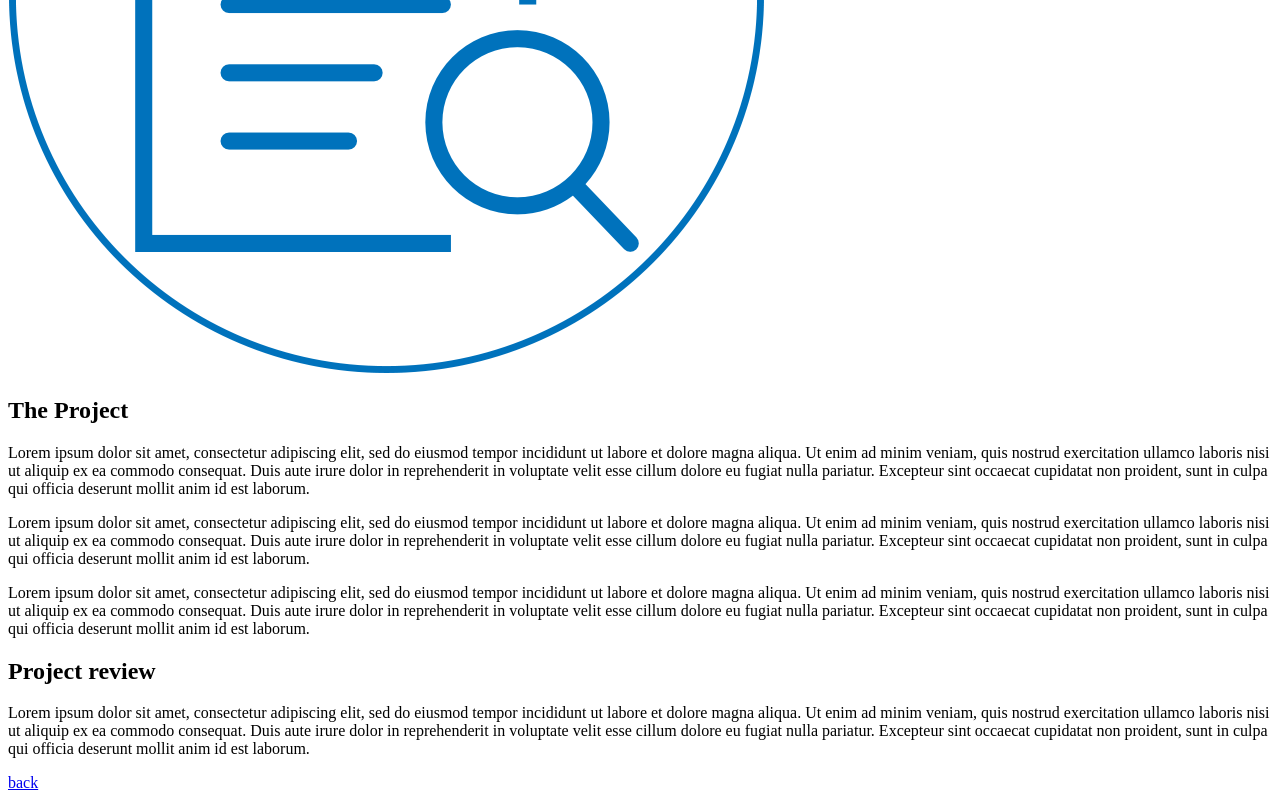
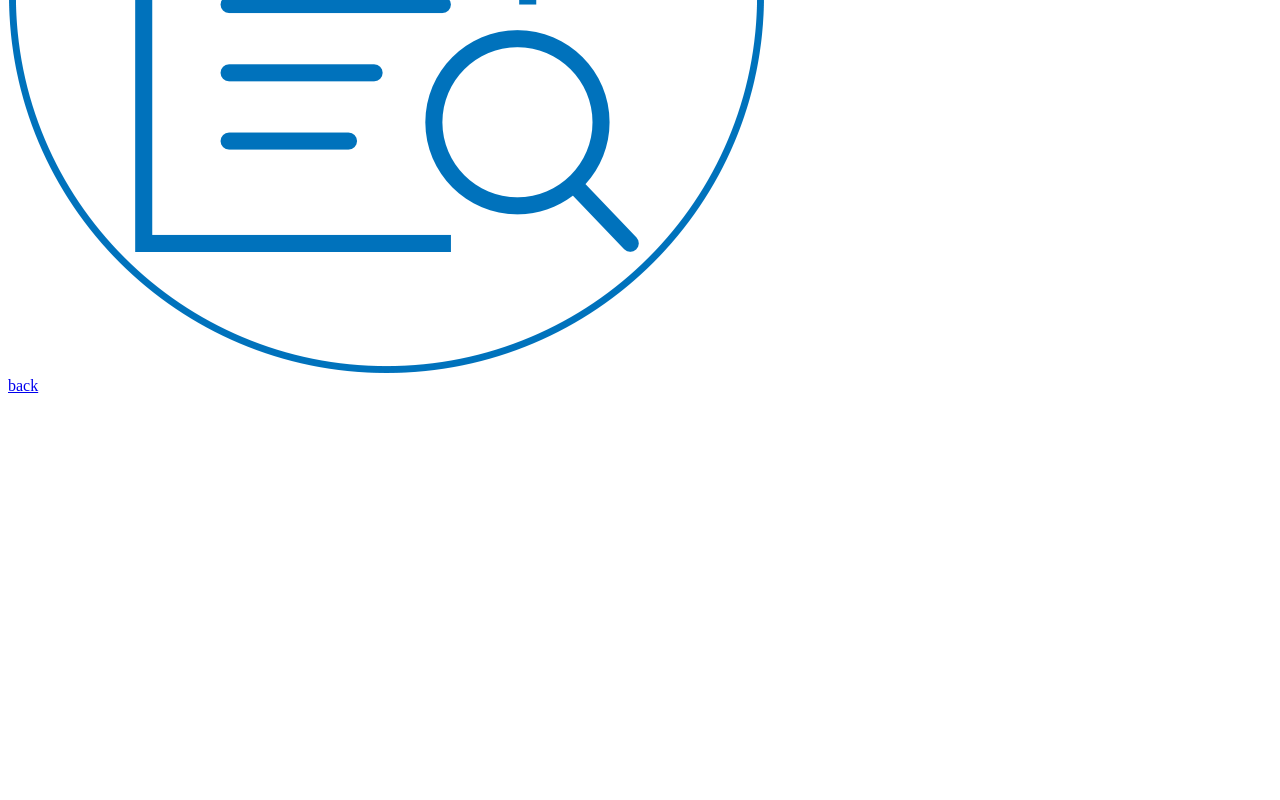
Before and after one commit to EskoJanatuinen/portfolio, a Next.js app: page /invoices in a window 1280 px wide. Shown: the part 580-1380 px from the top of the page. After the commit the page ends 983 px from the top, so only its background shows below. Built offline with nearby package versions, Linux system fonts and the light colour scheme.

Commit message:
Edit text

```diff
--- a/pages/invoices.jsx
+++ b/pages/invoices.jsx
@@ -11,7 +11,7 @@ const invoices = () => {
             <div className="md:grid md:grid-cols-2 gap-4 w-full max-w-[1240px]">
                 <div className="col-span-2 pt-10 md:pt-16 px-6 md:pb-14"><h1 className='py-4'>Invoices script</h1></div>
                 <div className="p-6">
-                    <h2 className='md:pt-10'>Introduction</h2>
+                    <h2 className='md:pt-10'>Coming soon...</h2>
                     <p className='py-8 text-gray-600'>
                     Lorem ipsum dolor sit amet, consectetur adipiscing elit, sed do eiusmod
                     tempor incididunt ut labore et dolore magna aliqua. Ut enim ad minim veniam,
@@ -21,7 +21,6 @@ const invoices = () => {
                     culpa qui officia deserunt mollit anim id est laborum.
                     </p>
                 </div>
-
                 <div className="col-start-2 px-6 pb-6 md:p-10 md:-m-10">
                     <div className='w-full h-auto m-auto shadow-lg shadow-gray-400 rounded-xl  md:rounded-full flex items-center justify-center p-4 hover:scale-105 ease-in duration-300'>
                         <a href='https://github.com/EskoJanatuinen/invoice_reports' target='_blank' rel='noreferrer noopener'>
@@ -33,43 +32,7 @@ const invoices = () => {
                         </a>
                     </div>
                 </div>
-                <div className="col-span-2 p-6 md:-mt-16">
-                <h2 className='py-4'>The Project</h2>
-                    <p className='py-4 text-gray-600'>
-                    Lorem ipsum dolor sit amet, consectetur adipiscing elit, sed do eiusmod
-                    tempor incididunt ut labore et dolore magna aliqua. Ut enim ad minim veniam,
-                    quis nostrud exercitation ullamco laboris nisi ut aliquip ex ea commodo consequat.
-                    Duis aute irure dolor in reprehenderit in voluptate velit esse cillum dolore eu
-                    fugiat nulla pariatur. Excepteur sint occaecat cupidatat non proident, sunt in
-                    culpa qui officia deserunt mollit anim id est laborum.
-                    </p>
-                    <p className='text-gray-600'>
-                    Lorem ipsum dolor sit amet, consectetur adipiscing elit, sed do eiusmod
-                    tempor incididunt ut labore et dolore magna aliqua. Ut enim ad minim veniam,
-                    quis nostrud exercitation ullamco laboris nisi ut aliquip ex ea commodo consequat.
-                    Duis aute irure dolor in reprehenderit in voluptate velit esse cillum dolore eu
-                    fugiat nulla pariatur. Excepteur sint occaecat cupidatat non proident, sunt in
-                    culpa qui officia deserunt mollit anim id est laborum.
-                    </p>
-                    <p className='pt-4 text-gray-600'>
-                    Lorem ipsum dolor sit amet, consectetur adipiscing elit, sed do eiusmod
-                    tempor incididunt ut labore et dolore magna aliqua. Ut enim ad minim veniam,
-                    quis nostrud exercitation ullamco laboris nisi ut aliquip ex ea commodo consequat.
-                    Duis aute irure dolor in reprehenderit in voluptate velit esse cillum dolore eu
-                    fugiat nulla pariatur. Excepteur sint occaecat cupidatat non proident, sunt in
-                    culpa qui officia deserunt mollit anim id est laborum.
-                    </p>
-                </div>
                 <div className="col-span-2 p-6">
-                  <h2 className='pb-4'>Project review</h2>
-                    <p className='py-4 text-gray-600'>
-                    Lorem ipsum dolor sit amet, consectetur adipiscing elit, sed do eiusmod
-                    tempor incididunt ut labore et dolore magna aliqua. Ut enim ad minim veniam,
-                    quis nostrud exercitation ullamco laboris nisi ut aliquip ex ea commodo consequat.
-                    Duis aute irure dolor in reprehenderit in voluptate velit esse cillum dolore eu
-                    fugiat nulla pariatur. Excepteur sint occaecat cupidatat non proident, sunt in
-                    culpa qui officia deserunt mollit anim id est laborum.
-                    </p>
                     <div>
                       <Link href='/#projects' scroll={false}><a className='underline cursor-pointer hover:animate-pulse'>back</a></Link> {/* scroll={false} is required for anchor links to work correctly */}
                     </div>
```
Also changed, not shown: pages/isbn.jsx (+1 -38 lines), pages/products_wizard.jsx (+1 -38 lines).
